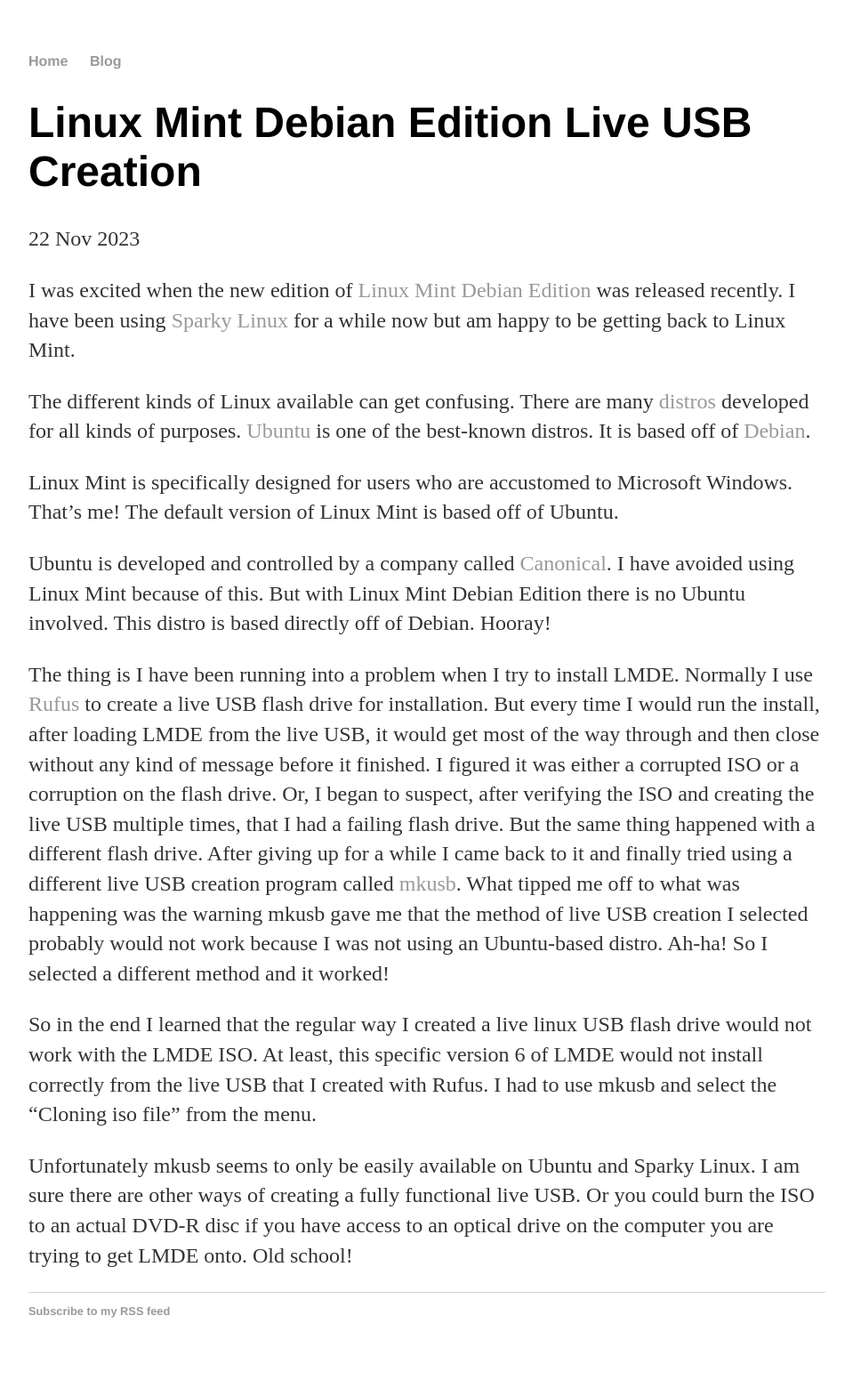
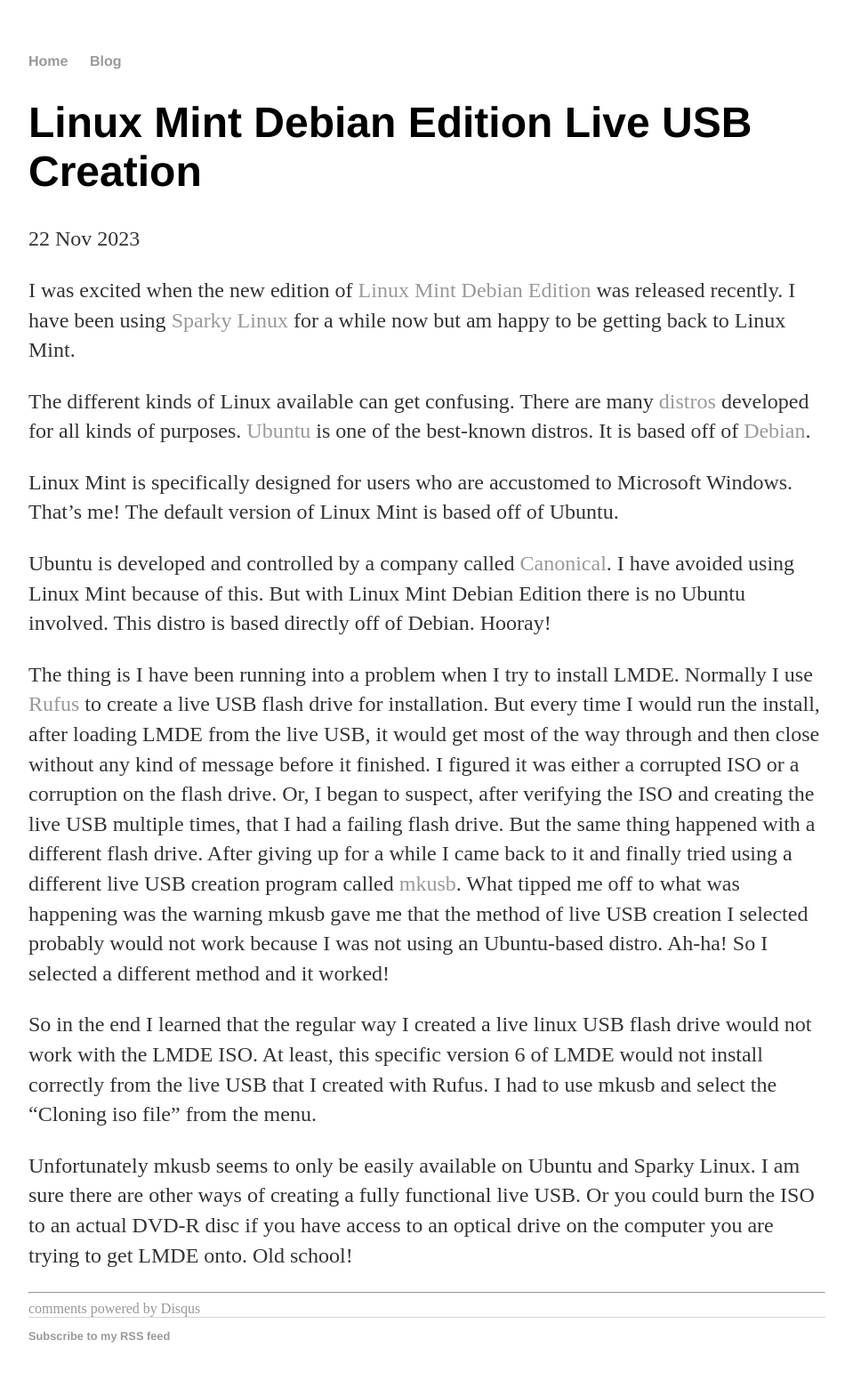
Before and after one commit to martinsblog/martinsblog.github.io, a Jekyll site: the page built from _posts/2023-11-22-lmde-live-USB-creation.md, in a window 1280 px wide. Shown: the whole page at 89% size, without its empty margins (160-1119 px from the left). Built offline with Jekyll 4.4.1, drawn with Linux system fonts in a browser that asks for light colours; comment, search, counter and statistics services are not loaded; before the commit the page ends 1541 px from its top, so only the background shows below that.

Commit message:
Add comments

```diff
--- /dev/null
+++ b/_includes/disqus.html
@@ -0,0 +1,14 @@
+<div id="disqus_thread"></div>
+    <script type="text/javascript">
+        /* * * CONFIGURATION VARIABLES: EDIT BEFORE PASTING INTO YOUR WEBPAGE * * */
+        var disqus_shortname = 'mbdsblog'; // required: replace example with your forum shortname
+
+        /* * * DON'T EDIT BELOW THIS LINE * * */
+        (function() {
+            var dsq = document.createElement('script'); dsq.type = 'text/javascript'; dsq.async = true;
+            dsq.src = '//' + disqus_shortname + '.disqus.com/embed.js';
+            (document.getElementsByTagName('head')[0] || document.getElementsByTagName('body')[0]).appendChild(dsq);
+        })();
+    </script>
+    <noscript>Please enable JavaScript to view the <a href="http://disqus.com/?ref_noscript">comments powered by Disqus.</a></noscript>
+    <a href="http://disqus.com" class="dsq-brlink">comments powered by <span class="logo-disqus">Disqus</span></a>
--- a/_layouts/post.html
+++ b/_layouts/post.html
@@ -5,5 +5,11 @@
 <p class="meta">{{ page.date | date_to_string }}</p>
 
 <div class="post">
-  {{ content }}
+    {{ content }}
 </div>
+
+<hr>
+
+<div class="notecomments">
+    {% include disqus.html %}
+</div>
```
